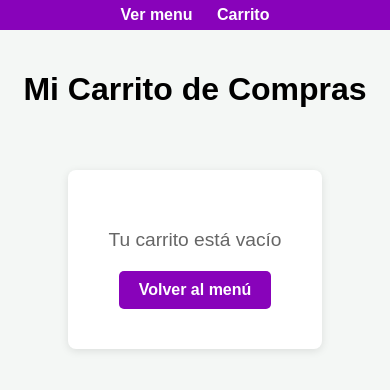
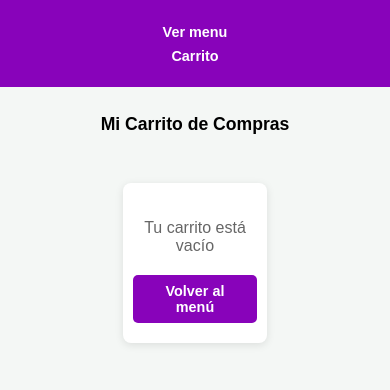
Before and after one commit to TobyX73/TAB_Parcial_PLP3, a PHP site: page /carrito.php in a window 390 px wide. Shown: the top 390 px of the page. Run offline with PHP 8.4, Linux system fonts and the light colour scheme.

Commit message:
Style: Diseños Responsivos y el PDF

```diff
--- a/css/TAB_estilos.css
+++ b/css/TAB_estilos.css
@@ -186,7 +186,7 @@ a:hover {
 }
 
 .comida .Agregar {
-    margin-top: auto; /* empuja el botón al final de la tarjeta */
+    margin-top: auto;
     width: auto;
     align-self: center;
     padding: 8px 14px;
@@ -198,7 +198,6 @@ a:hover {
     .comida { padding: 10px; }
 }
 
-/* Estilos para el contador del carrito en navbar */
 .badge-carrito {
     background-color: #FF5722;
     color: #fff;
@@ -445,3 +444,339 @@ a:hover {
         justify-content: center;
     }
 }
+
+@media (max-width: 1024px) {
+    header {
+        height: 8em;
+    }
+
+    header h1 {
+        font-size: 1.8rem;
+    }
+
+    #comidas-list {
+        grid-template-columns: repeat(auto-fit, minmax(200px, 1fr));
+        gap: 15px;
+        width: calc(100% - 30px);
+        padding: 10px;
+    }
+
+    .carrito-container {
+        padding: 15px;
+        width: calc(100% - 30px);
+    }
+}
+
+@media (max-width: 768px) {
+    nav {
+        padding: 2% 0;
+    }
+
+    li {
+        margin: 0 8px;
+    }
+
+    li a {
+        font-size: 0.9rem;
+    }
+
+    header {
+        height: 6em;
+        margin-top: 10px;
+    }
+
+    header h1 {
+        font-size: 1.5rem;
+        padding: 10px;
+    }
+
+    .filtros-container {
+        flex-wrap: wrap;
+        gap: 8px;
+        padding: 0 10px;
+    }
+
+    .filtro-btn {
+        padding: 8px 15px;
+        font-size: 0.9rem;
+    }
+
+    #comidas-list {
+        grid-template-columns: repeat(auto-fit, minmax(180px, 1fr));
+        gap: 12px;
+        width: calc(100% - 20px);
+    }
+
+    .comida h2 {
+        font-size: 1rem;
+    }
+
+    .comida p {
+        font-size: 0.85rem;
+    }
+
+    .mensaje-carrito {
+        top: 70px;
+        right: 10px;
+        padding: 10px 15px;
+        max-width: 250px;
+        font-size: 0.9rem;
+    }
+
+    .carrito-container {
+        padding: 10px;
+    }
+
+    #carrito-vacio {
+        padding: 30px 20px;
+    }
+
+    #carrito-vacio p {
+        font-size: 1.1rem;
+    }
+
+    .resumen-box {
+        padding: 15px;
+    }
+
+    .resumen-linea {
+        font-size: 0.95rem;
+    }
+
+    .resumen-linea.total {
+        font-size: 1.1rem;
+    }
+}
+
+@media (max-width: 600px) {
+    nav {
+        padding: 3% 0;
+    }
+
+    ul {
+        padding: 0 10px;
+    }
+
+    li {
+        display: block;
+        margin: 8px 0;
+    }
+
+    header {
+        height: 5em;
+    }
+
+    header h1 {
+        font-size: 1.3rem;
+        padding: 8px;
+    }
+
+    .filtros-container {
+        flex-direction: column;
+        gap: 8px;
+        width: calc(100% - 20px);
+        padding: 0 10px;
+    }
+
+    .filtro-btn {
+        width: 100%;
+        padding: 10px;
+    }
+
+    #comidas-list {
+        grid-template-columns: 1fr;
+        gap: 15px;
+        width: calc(100% - 20px);
+        padding: 10px;
+    }
+
+    .comida {
+        padding: 15px;
+    }
+
+    .comida .Agregar {
+        width: 100%;
+        padding: 10px;
+    }
+
+    .carrito-item {
+        padding: 12px;
+        gap: 10px;
+    }
+
+    .item-info h3 {
+        font-size: 1rem;
+    }
+
+    .item-subtotal {
+        font-size: 1rem;
+    }
+
+    .btn-cantidad {
+        width: 35px;
+        height: 35px;
+    }
+
+    .input-cantidad {
+        width: 70px;
+    }
+}
+
+@media (max-width: 480px) {
+    body {
+        font-size: 14px;
+    }
+
+    nav {
+        padding: 4% 0;
+    }
+
+    header {
+        height: 4em;
+    }
+
+    header h1 {
+        font-size: 1.1rem;
+        padding: 5px;
+    }
+
+    .filtros-container {
+        margin: 10px auto;
+    }
+
+    .filtro-btn {
+        font-size: 0.85rem;
+        padding: 8px;
+    }
+
+    #comidas-list {
+        gap: 10px;
+        padding: 5px;
+        width: calc(100% - 10px);
+    }
+
+    .comida {
+        padding: 10px;
+    }
+
+    .comida h2 {
+        font-size: 0.95rem;
+    }
+
+    .comida p {
+        font-size: 0.8rem;
+    }
+
+    .mensaje-carrito {
+        top: 60px;
+        right: 5px;
+        padding: 8px 12px;
+        max-width: calc(100% - 20px);
+        font-size: 0.85rem;
+    }
+
+    .carrito-container {
+        padding: 10px 5px;
+    }
+
+    #carrito-vacio {
+        padding: 20px 10px;
+    }
+
+    #carrito-vacio p {
+        font-size: 1rem;
+    }
+
+    .btn-volver {
+        padding: 8px 15px;
+        font-size: 0.9rem;
+    }
+
+    .carrito-item {
+        padding: 10px;
+    }
+
+    .item-info h3 {
+        font-size: 0.95rem;
+    }
+
+    .item-info p {
+        font-size: 0.8rem;
+    }
+
+    .item-precio {
+        font-size: 0.85rem;
+    }
+
+    .btn-cantidad {
+        width: 32px;
+        height: 32px;
+        font-size: 1rem;
+    }
+
+    .input-cantidad {
+        width: 60px;
+        font-size: 0.9rem;
+    }
+
+    .item-subtotal {
+        font-size: 0.9rem;
+    }
+
+    .btn-eliminar {
+        padding: 6px 10px;
+        font-size: 0.85rem;
+        width: 100%;
+    }
+
+    .resumen-box {
+        padding: 12px;
+    }
+
+    .resumen-box h3 {
+        font-size: 1rem;
+    }
+
+    .resumen-linea {
+        font-size: 0.85rem;
+        padding: 8px 0;
+    }
+
+    .resumen-linea.total {
+        font-size: 1rem;
+    }
+
+    .btn-finalizar, .btn-vaciar {
+        padding: 10px;
+        font-size: 0.9rem;
+    }
+
+    .badge-carrito {
+        padding: 1px 6px;
+        font-size: 0.7rem;
+    }
+}
+
+@media (max-width: 360px) {
+    header h1 {
+        font-size: 1rem;
+    }
+
+    .filtro-btn {
+        font-size: 0.8rem;
+        padding: 7px;
+    }
+
+    .comida h2 {
+        font-size: 0.9rem;
+    }
+
+    .comida p {
+        font-size: 0.75rem;
+    }
+
+    .comida .Agregar {
+        padding: 8px;
+        font-size: 0.85rem;
+    }
+}
--- a/js/TAB_scripts.js
+++ b/js/TAB_scripts.js
@@ -197,7 +197,6 @@ window.carritoFunciones = {
     obtenerCantidadItems
 };
 
-// Funciones auxiliares
 function obtenerPrecio(nombre) {
     const precios = {
         'Hamburguesa': 8.50,
@@ -228,7 +227,7 @@ function mostrarMensaje(mensaje, tipo = 'success') {
     }, 3000);
 }
 
-// Vista del carrito (carrito.php)
+// Vista del carrito
 if (document.getElementById('carrito-items')) {
     document.addEventListener('DOMContentLoaded', cargarVistaCarrito);
 
```
